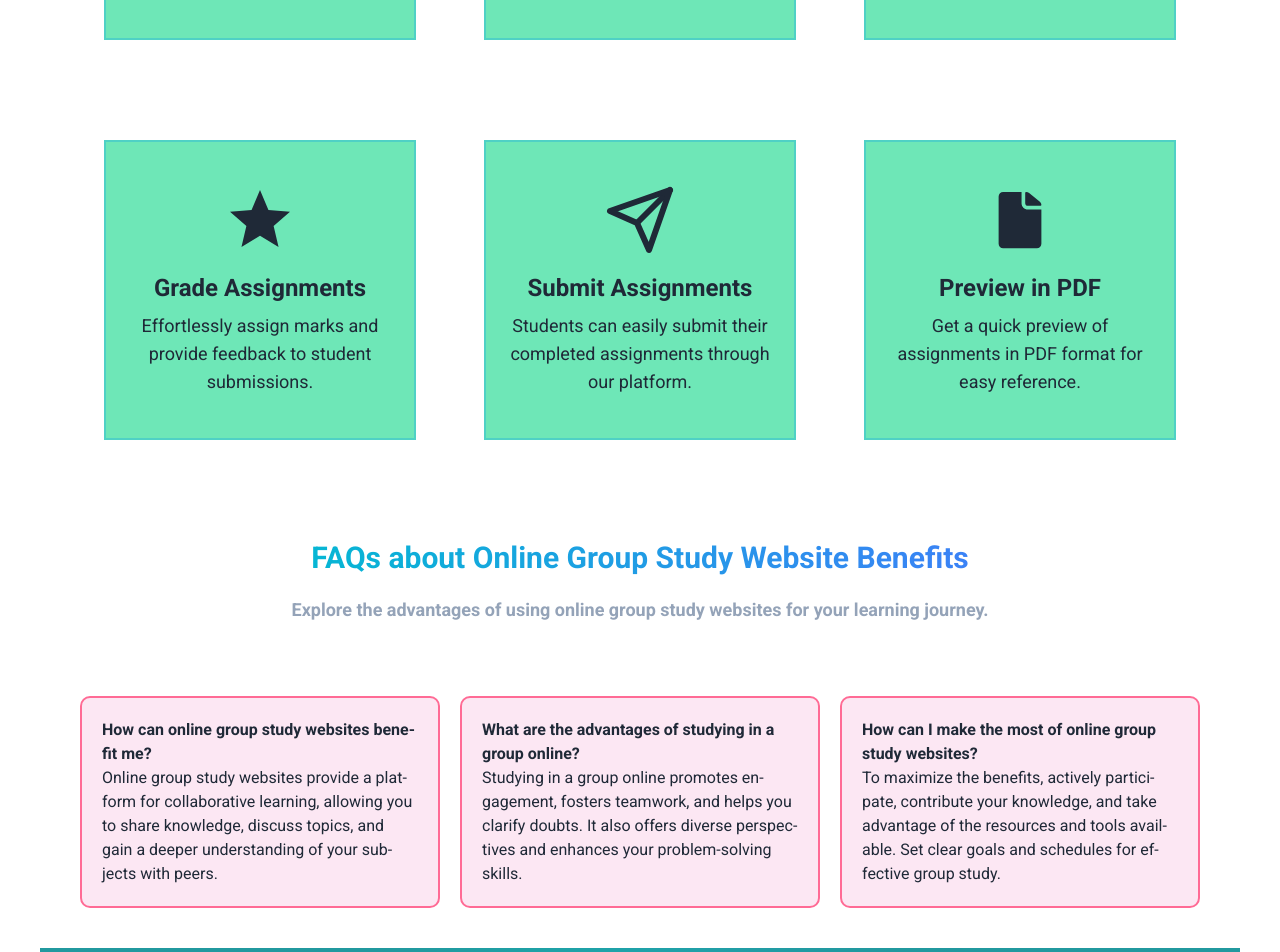
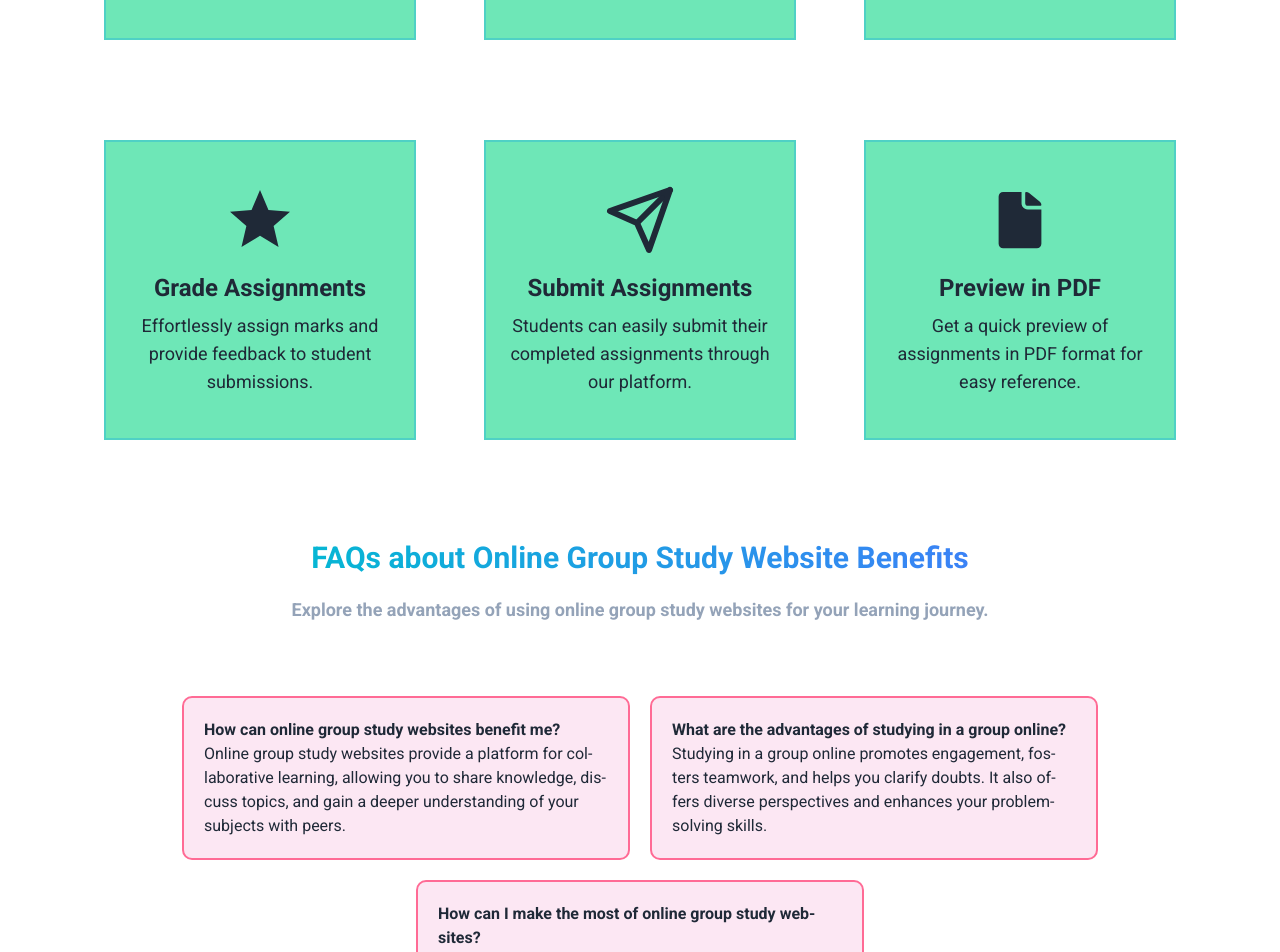
Before and after one commit to arifr956/study-mate-client, a React (Vite) app: page / in a window 1280 px wide. Shown: the part 2080-3032 px from the top of the page. Built offline with nearby package versions, Linux system fonts and the light colour scheme; no server answers.

Commit message:
framer motion added

```diff
--- a/package.json
+++ b/package.json
@@ -12,6 +12,7 @@
   "dependencies": {
     "aos": "^2.3.4",
     "firebase": "^10.5.2",
+    "framer-motion": "^10.16.4",
     "localforage": "^1.10.0",
     "match-sorter": "^6.3.1",
     "nuka-carousel": "^6.0.3",
--- a/src/pages/HomePage/Faq.jsx
+++ b/src/pages/HomePage/Faq.jsx
@@ -44,7 +44,7 @@ const Faq = () => {
                 Explore the advantages of using online group study websites for your learning journey.
             </h3>
 
-            <div className="p-10 grid grid-cols-1 sm:grid-cols-1 md:grid-cols-2 lg:grid-cols-3 gap-5">
+            <div className="p-10 flex flex-wrap justify-center gap-5">
                 {faqs.map((faq, index) => (
                     <div
                         key={index}
--- a/src/pages/HomePage/Feature.jsx
+++ b/src/pages/HomePage/Feature.jsx
@@ -1,10 +1,11 @@
-import React, { useEffect } from "react";
-import AOS from 'aos';
+// import  { useEffect } from "react";
+// import AOS from 'aos';
 import 'aos/dist/aos.css';
 import { IoIosCreate, IoIosDocument } from "react-icons/io";
 import { FaRegEdit, FaRegEye } from "react-icons/fa";
 import { MdGrade } from "react-icons/md";
 import { FiSend } from "react-icons/fi";
+import { motion } from "framer-motion"
 
 
 const features = [
@@ -59,12 +60,12 @@ const styles = {
 };
 
 const Feature = () => {
-    useEffect(() => {
-        AOS.init({
-            duration: 2000,
-            once: true,
-        });
-    }, []);
+    // useEffect(() => {
+    //     AOS.init({
+    //         duration: 2000,
+    //         once: true,
+    //     });
+    // }, []);
 
     return (
         <div>
@@ -78,15 +79,25 @@ const Feature = () => {
             </h3>
             <div className="p-10 grid grid-cols-1 sm:grid-cols-1 md:grid-cols-2 lg:grid-cols-3 gap-5">
                 {features.map((feature, index) => (
-                    <div key={feature.id} className="my-6 mx-2 p-4" data-aos="fade-up">
-                        <div className="flex justify-center flex-col items-center text-center" style={styles.card}>
+
+                    <motion.div key={feature.id} className="my-6 mx-2 p-4" whileHover={{ scale: 1.2, rotate: 360 }}
+                        whileTap={{
+                            scale: 0.8,
+                            rotate: -360,
+                            borderRadius: "100%"
+                        }}>
+
+<div className="flex justify-center flex-col items-center text-center" style={styles.card}>
                             <div className="text-center text-7xl mb-4">
                                 {feature.icon}
                             </div>
                             <h2 className="text-2xl font-semibold mb-2">{feature.title}</h2>
                             <p className="text-lg">{feature.description}</p>
                         </div>
-                    </div>
+                        </motion.div>
+
+
+
                 ))}
             </div>
         </div>
```
Also changed, not shown: 1 other file (tests, documents, lock files or other folders).
